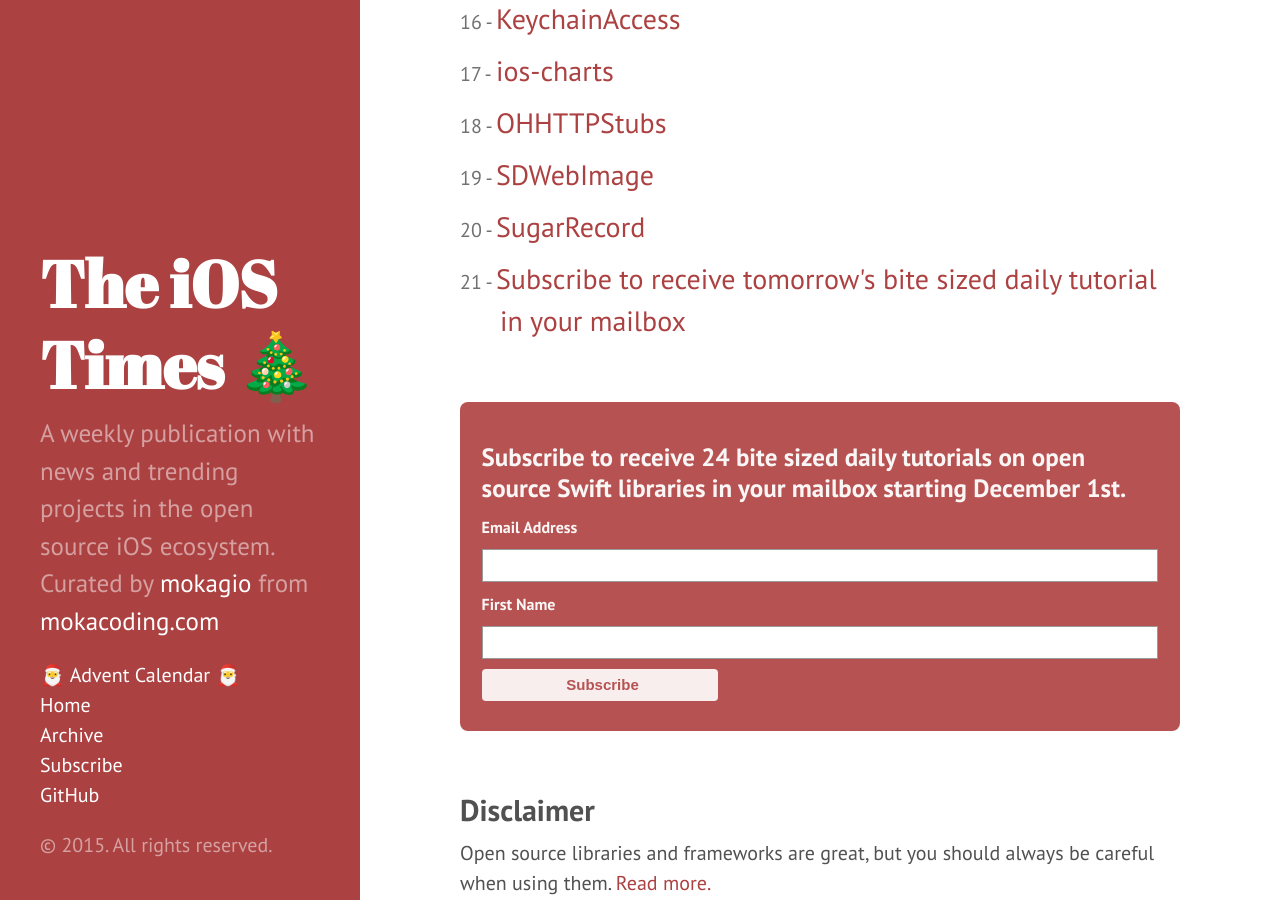
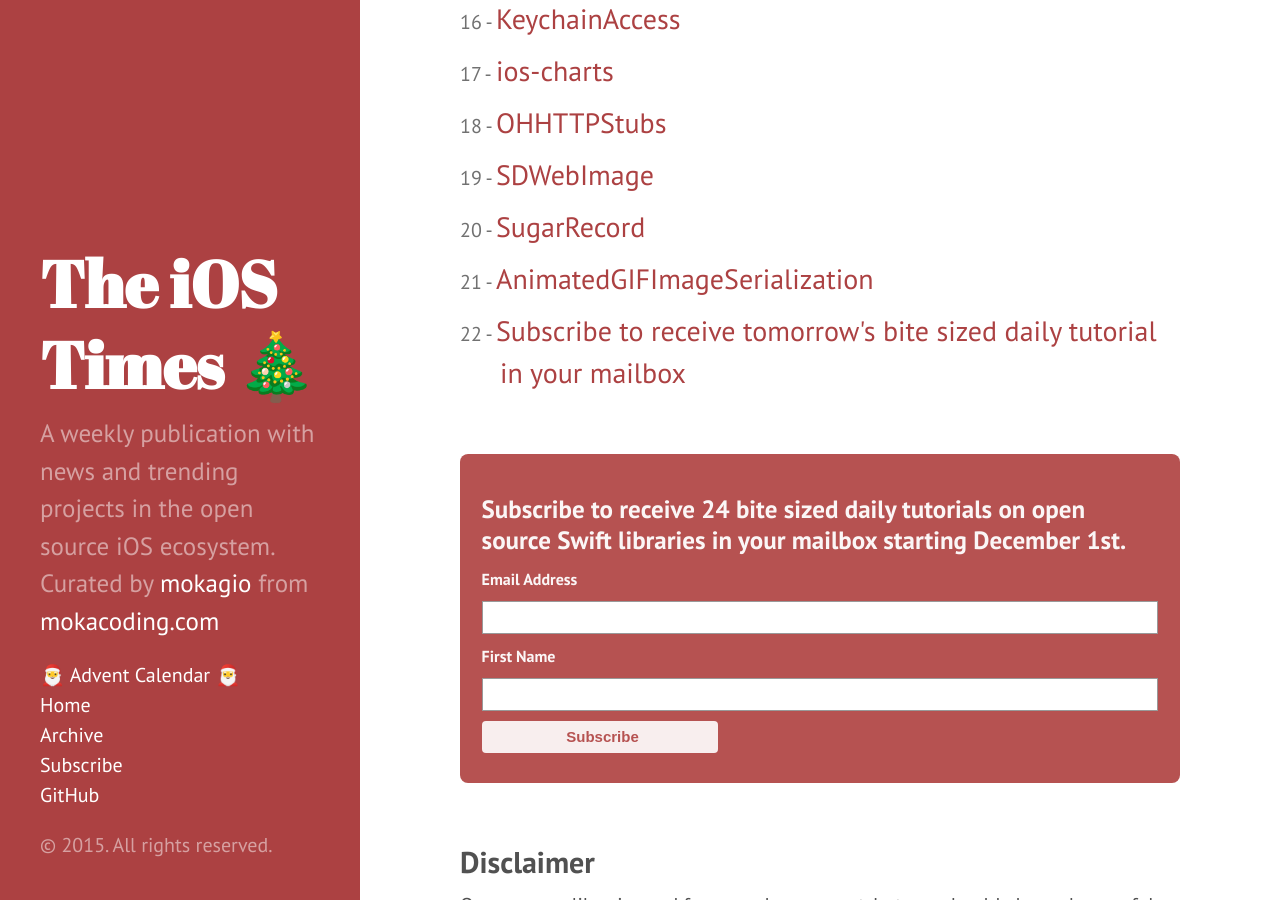
Before and after one commit to mokacoding/the-ios-times, a Jekyll site: the page built from advent-calendar.html, in a window 1280 px wide and 900 px high, scrolled down 1070 px. Built offline with Jekyll 4.4.1, drawn with Linux system fonts in a browser that asks for light colours; comment, search, counter and statistics services are not loaded.

Commit message:
🎄 - Advent Calendar - Day 21 - AnimatedGIFImageSerialization

```diff
--- a/advent-calendar.html
+++ b/advent-calendar.html
@@ -30,6 +30,7 @@
   <li><a href="/advent-calendar/ohhttpstubs.html">OHHTTPStubs</a></li>
   <li><a href="/advent-calendar/sdwebimage.html">SDWebImage</a></li>
   <li><a href="/advent-calendar/sugarrecord.html">SugarRecord</a></li>
+  <li><a href="/advent-calendar/animatedgifimageserialization.html">AnimatedGIFImageSerialization</a></li>
   <li><a href="/advent-calendar-subscribe">Subscribe to receive tomorrow's bite sized daily tutorial in your mailbox</a></li>
 </ol>
 
```
